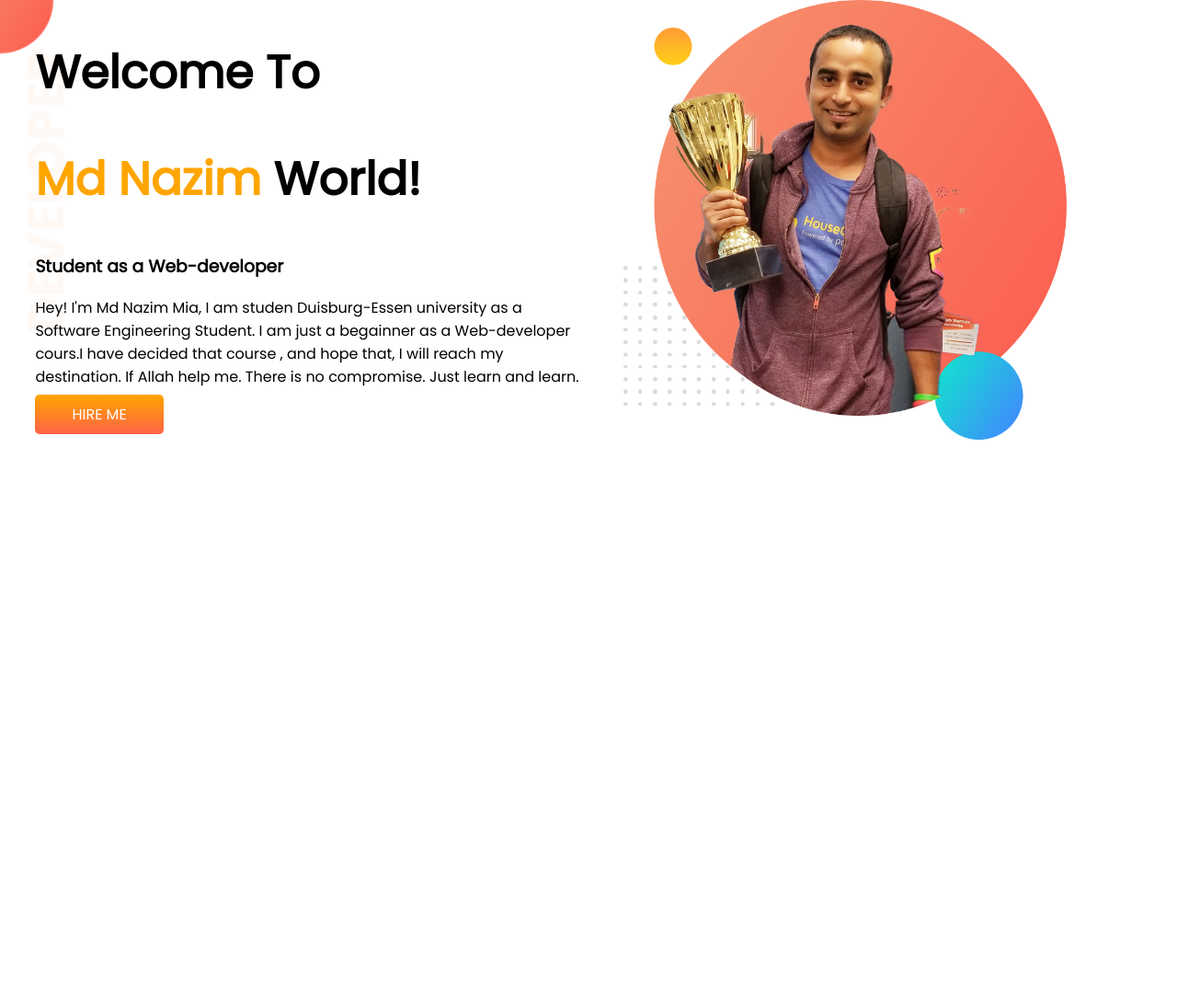
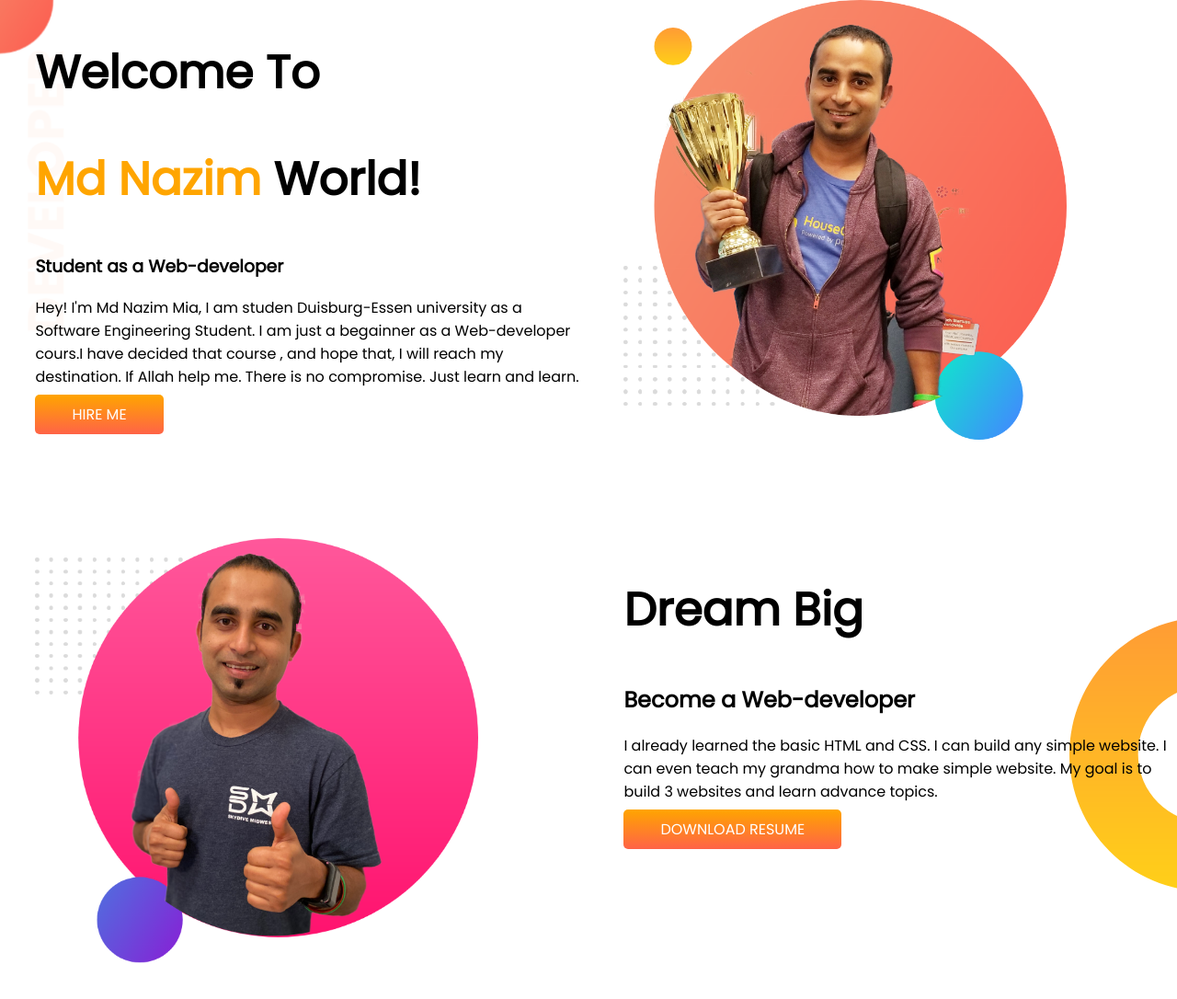
Before and after one commit to mdnazimmia/developer-portfolio, a plain HTML site: page index.html in a window 1280 px wide. Shown: the whole page at 92% size. Before the commit the page ends 800 px from the top, so only its background shows below. Drawn offline with Linux system fonts and the light colour scheme.

Commit message:
dream added

```diff
--- a/index.html
+++ b/index.html
@@ -26,8 +26,26 @@
             <a class="link-button" target="_blank" href="https://www.linkedin.com/company/programminghero/">HIRE ME</a>
         </div>
         <div class="half-width img">
-            <img src="jhankar.png" alt="">
+            <img src="images/jhankar.png" alt="">
         </div>
+    </section>
+
+    <section class="dream-big">
+        <div class="half-width img">
+            <img src="images/jhankar2.png" alt="">
+        </div>
+        <div class="half-width">
+            <h1>Dream Big</h1>
+            <h2>Become a Web-developer</h2>
+            <p>
+                I already learned the basic HTML and CSS. I can build any simple
+                website. I can even teach my grandma how to make simple website.
+                My goal is to build 3 websites and learn advance topics.
+            </p>
+            <a class="link-button" target="_blank">DOWNLOAD RESUME</a>
+
+        </div>
+
     </section>
 
 </body>
--- a/style.css
+++ b/style.css
@@ -13,6 +13,7 @@ h1 {
 
 section {
     display: flex;
+    margin-bottom: 100px;
 }
 
 .half-width {
@@ -37,3 +38,9 @@ section {
     background-image: url(images/top-banner.png);
     background-repeat: no-repeat;
 }
+
+.dream-big {
+    background-image: url(images/dream-bg.png);
+    background-repeat: no-repeat;
+    background-position: right;
+}
```
Also changed, not shown: jhankar.png (deleted).
